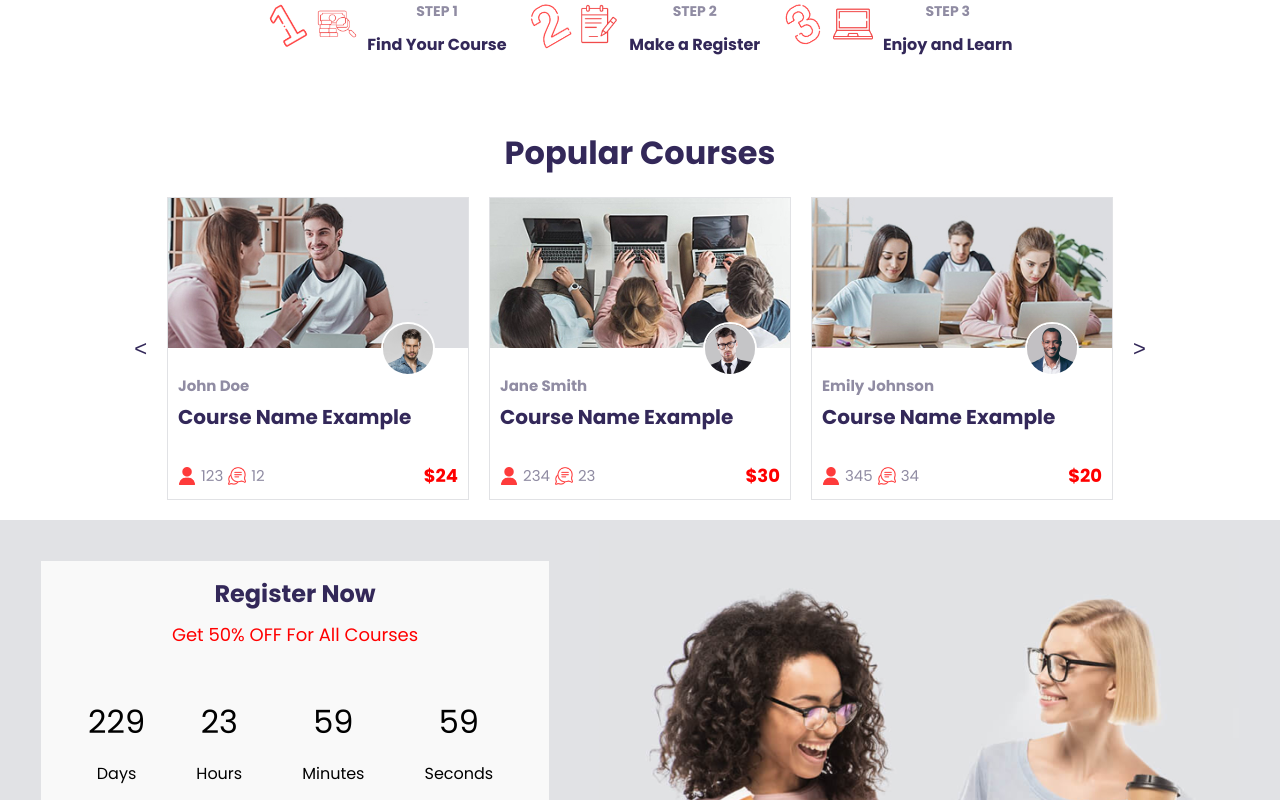
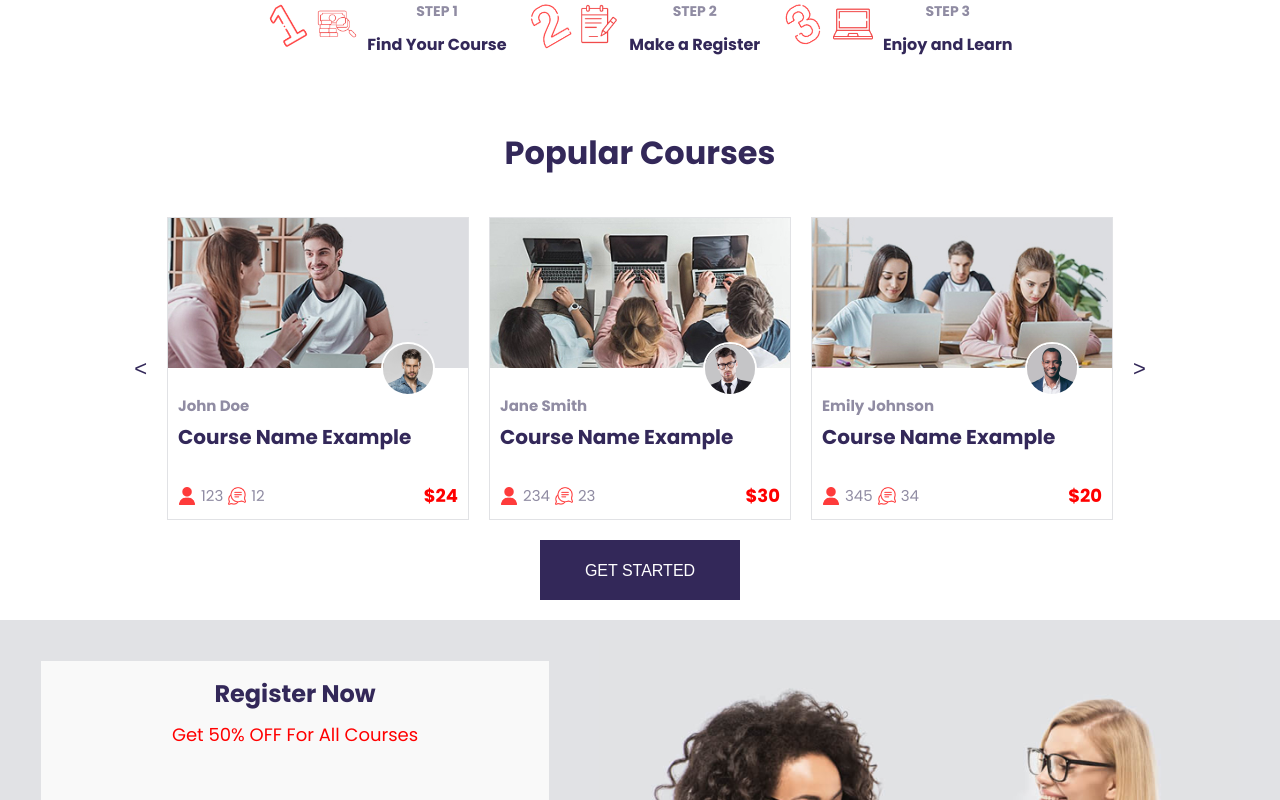
Before and after one commit to gentkoshii/lets-learn-website, a React (Vite) app: page / in a window 1280 px wide. Shown: the part 611-1411 px from the top of the page. Built offline with nearby package versions, Linux system fonts and the light colour scheme.

Commit message:
Homepage update

```diff
--- a/src/Pages/HomePage.jsx
+++ b/src/Pages/HomePage.jsx
@@ -100,6 +100,11 @@ function Homepage() {
           <button className="next" onClick={handleNext} disabled={currentIndex >= cardData.length - cardsPerPage}>
             &gt;
           </button>
+        </div>
+        <div className="view-all">
+          <a href="/Courses">
+            <button>GET STARTED</button>
+          </a>
         </div>
       </div>
 
--- a/src/Pages/HomePage.scss
+++ b/src/Pages/HomePage.scss
@@ -112,6 +112,7 @@
       align-items: center;
       justify-content: center;
       width: 100%;
+      padding: 20px;
       overflow: hidden;
       position: relative;
 
@@ -208,6 +209,28 @@
             }
           }
         }
+      }
+    }
+    .view-all{
+      display: flex;
+      justify-content: center;
+      align-items: center;
+      height: 60px;
+      width: 200px;
+      background-color: #332859;
+      text-decoration: none;
+      cursor: pointer;
+      &:hover{
+        background-color: #4b3e7c;
+      }
+
+      button {
+        border: none;
+        background-color: transparent;
+        color: white;
+        font-size: 16px;
+        cursor: pointer;
+
       }
     }
   }
```
